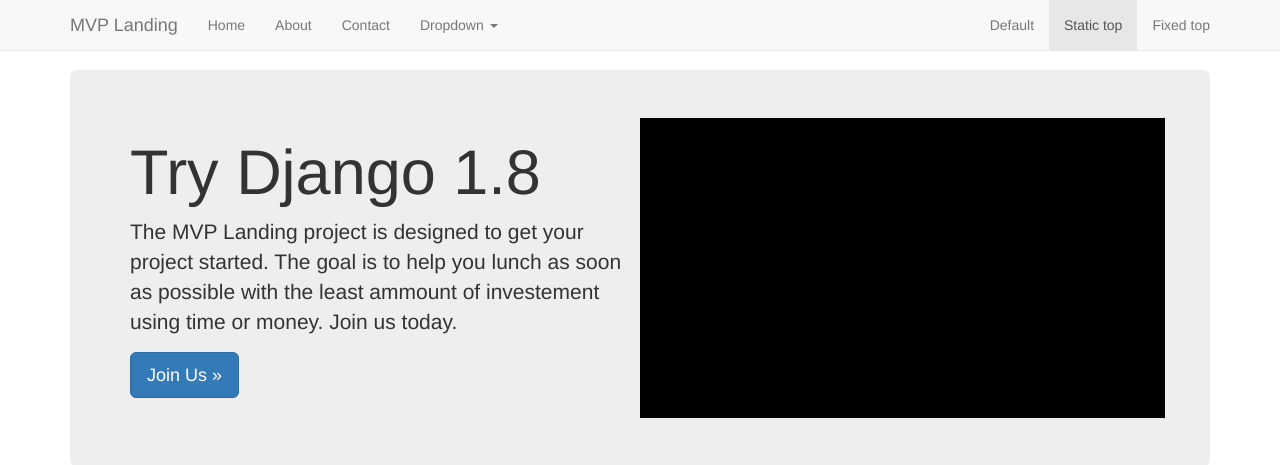
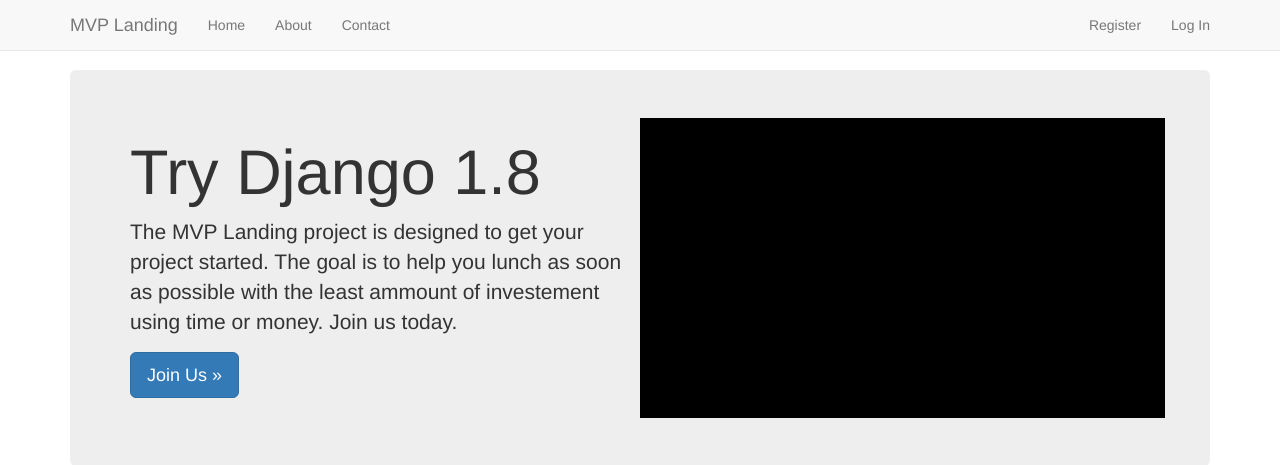
Before and after one commit to tishmen/trydjango18, a Django app: page / in a window 1280 px wide. Shown: the top 465 px of the page. Run offline with Django 3.2, Linux system fonts and the light colour scheme; some libraries are stand-ins or nearby versions.

Commit message:
refactored navbar

```diff
--- a/src/templates/navbar.html
+++ b/src/templates/navbar.html
@@ -14,23 +14,14 @@
         <li><a href="{% url 'home' %}">Home</a></li>
         <li><a href="{% url 'about' %}">About</a></li>
         <li><a href="{% url 'contact' %}">Contact</a></li>
-        <li class="dropdown">
-          <a href="#" class="dropdown-toggle" data-toggle="dropdown" role="button" aria-haspopup="true" aria-expanded="false">Dropdown <span class="caret"></span></a>
-          <ul class="dropdown-menu">
-            <li><a href="#">Action</a></li>
-            <li><a href="#">Another action</a></li>
-            <li><a href="#">Something else here</a></li>
-            <li role="separator" class="divider"></li>
-            <li class="dropdown-header">Nav header</li>
-            <li><a href="#">Separated link</a></li>
-            <li><a href="#">One more separated link</a></li>
-          </ul>
-        </li>
       </ul>
       <ul class="nav navbar-nav navbar-right">
-        <li><a href="../navbar/">Default</a></li>
-        <li class="active"><a href="./">Static top <span class="sr-only">(current)</span></a></li>
-        <li><a href="../navbar-fixed-top/">Fixed top</a></li>
+        {% if user.is_authenticated %}
+          <li><a href="{% url 'auth_logout' %}">Log Out</a></li>
+        {% else %}
+          <li><a href="{% url 'registration_register' %}">Register</a></li>
+          <li><a href="{% url 'auth_login' %}">Log In</a></li>
+        {% endif %}
       </ul>
     </div>
   </div>
```
